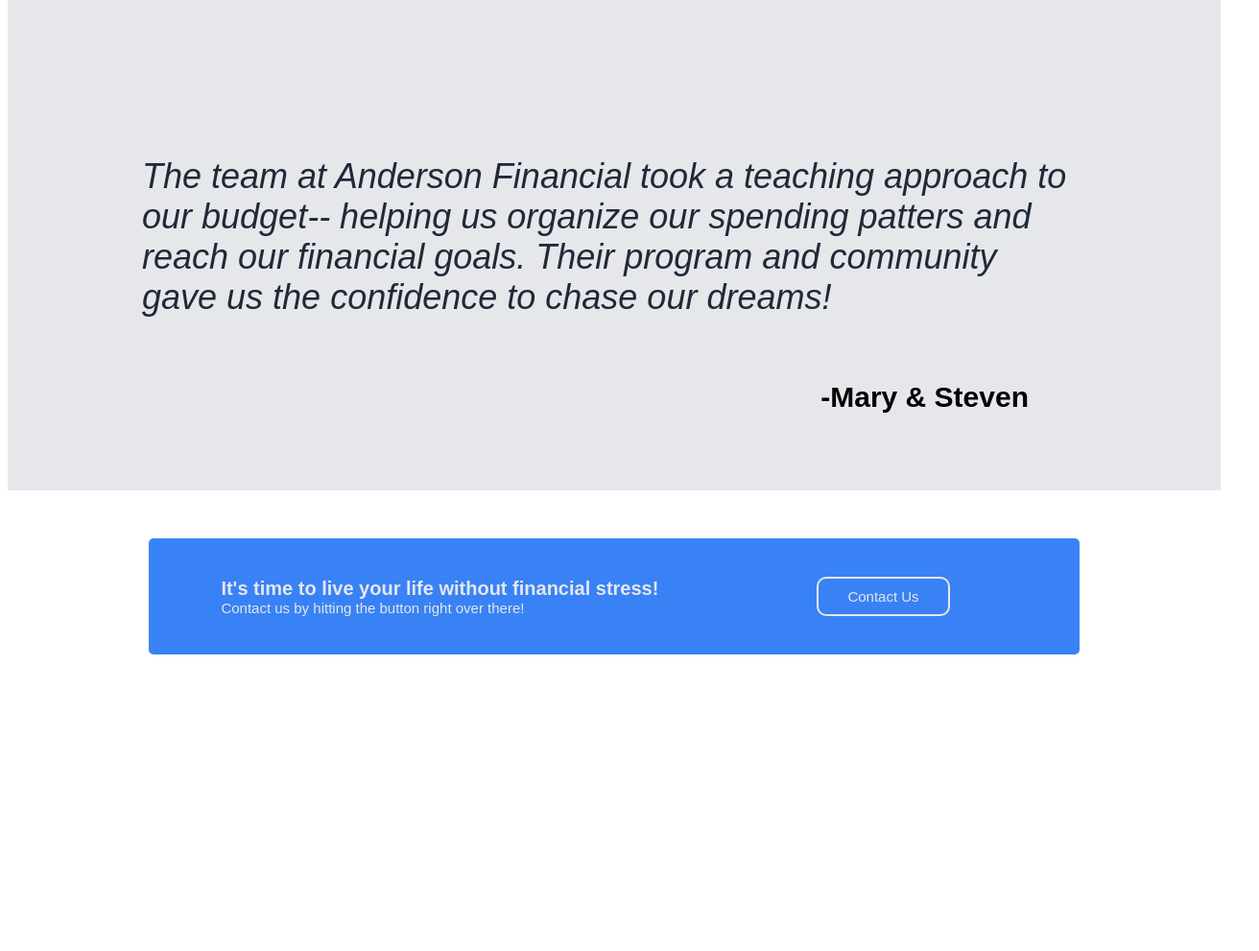
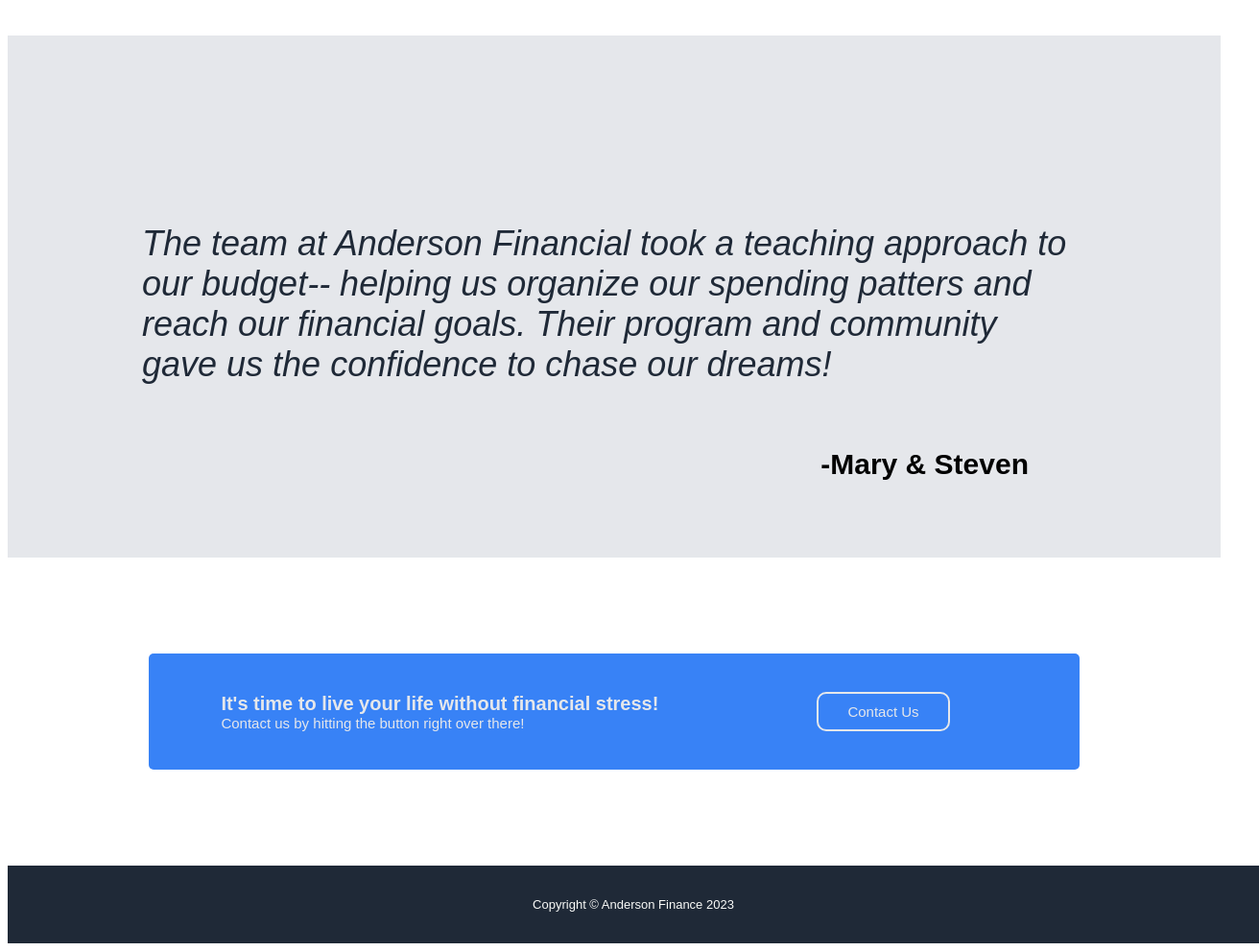
Before and after one commit to Stuart38/landing-page, a plain HTML site: page index.html in a window 1280 px wide. Shown: the part 1030-2021 px from the top of the page at 96% size, 1312 px wide, since content can reach past the window. Before the commit the page ends 1770 px from the top, so only its background shows below. Drawn offline with Linux system fonts and the light colour scheme.

Commit message:
Added footer and additional spacing

```diff
--- a/index.html
+++ b/index.html
@@ -101,6 +101,8 @@
         </div>
       </div>
     </div>
-    <div class="footer"></div>
+    <div class="footer">
+        <p>Copyright &copy; Anderson Finance 2023</p>
+    </div>
   </body>
 </html>
--- a/style.css
+++ b/style.css
@@ -37,7 +37,7 @@ ul {
   align-items: center;
   color: #f9faf8;
   text-align: left;
-    padding: 60px;
+  padding: 80px;
 }
 
 .intro-container h2 {
@@ -60,10 +60,10 @@ ul {
   padding: 12px 30px 10px 30px;
   font-size: 16px;
   font-weight: bold;
-    font-family: 'Courier New', Courier, monospace;
+  font-family: "Courier New", Courier, monospace;
   border-radius: 10px;
   border: none;
-    transition-duration: .5s;
+  transition-duration: 0.5s;
 }
 
 .intro-container button:hover {
@@ -82,15 +82,12 @@ ul {
   border-radius: 5px;
 }
 
-
-
 .cards {
   display: flex;
   flex-direction: column;
   padding: 10px;
   align-items: center;
   gap: 10px;
-
 }
 
 .title {
@@ -102,8 +99,6 @@ ul {
   padding: 50px;
 }
 
-
-
 .cards img {
   display: flex;
   width: 200px;
@@ -111,6 +106,11 @@ ul {
   border-radius: 8px;
   border-style: solid;
   border-color: #3882f6;
+  transition-duration: .25s;
+}
+
+.cards img:hover {
+    box-shadow: 8px 5px 5px gray;
 }
 
 .card {
@@ -125,9 +125,11 @@ ul {
   margin-bottom: 100px;
 }
 
-.cards-container, .text {
+.cards-container,
+.text {
   font-size: 15px;
   width: 200px;
+  padding-top: 15px;
 }
 
 .quote {
@@ -146,19 +148,19 @@ ul {
   padding: 160px 160px 0 140px;
 }
 
-.quote .name  {
+.quote .name {
   font-size: 30px;
   font-weight: bold;
   color: black;
   text-align: right;
   padding-right: 200px;
   padding-bottom: 50px;
-
 }
 
 .contact {
   display: flex;
   justify-content: center;
+  padding: 50px;
 }
 
 .blue {
@@ -198,7 +200,7 @@ ul {
 
 .contact-button {
   font-size: 15px;
-    color:#e5e7eb;
+  color: #e5e7eb;
   background-color: #3882f6;
   white-space: nowrap;
   border-style: solid;
@@ -214,3 +216,17 @@ ul {
   color: #1f2937;
   background-color: white;
 }
+
+.footer {
+    display: flex;
+    justify-content: center;
+    text-align: center;
+    align-content: center;
+    background-color: #1f2937;
+    color: #f9faf8;
+    width: 100%;
+    bottom: 0;
+    font-family: Arial, Helvetica, sans-serif;
+    font-size: 13px;
+    padding: 20px;
+}
```
Lines whose indentation alone changed are shown as unchanged.
